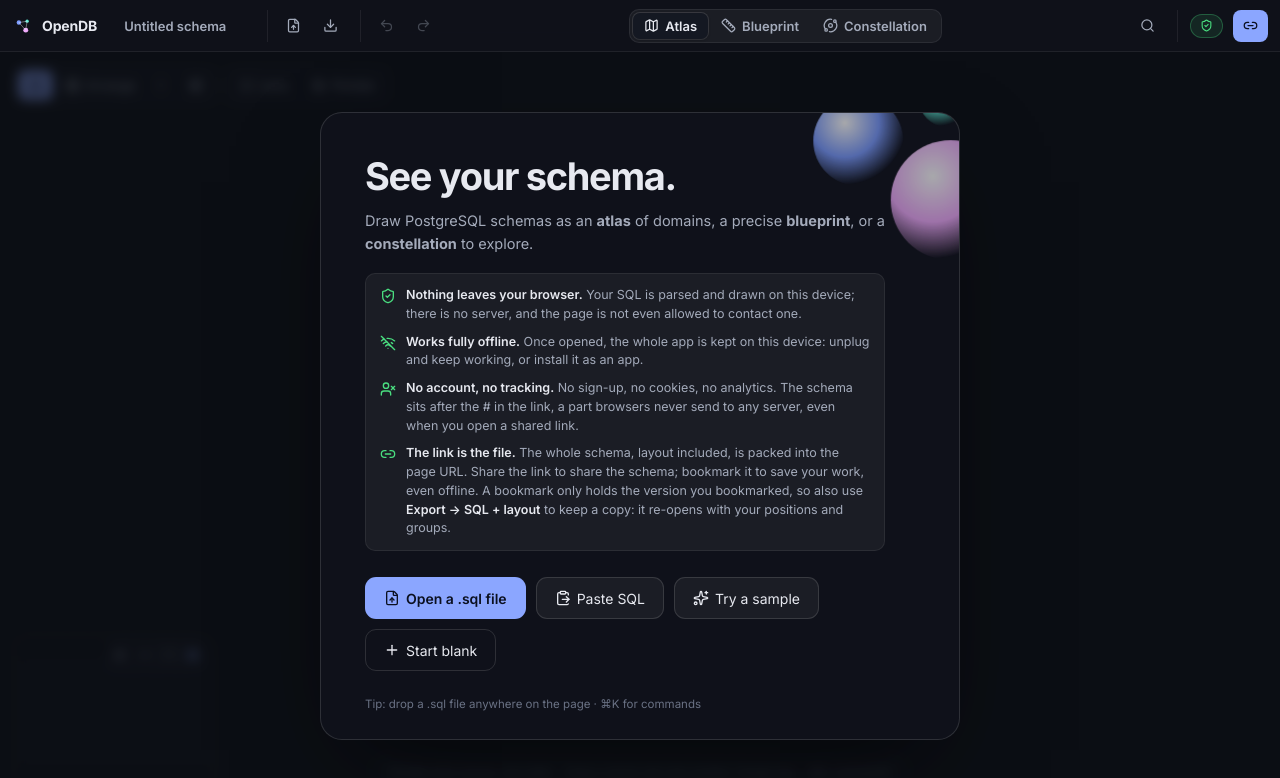
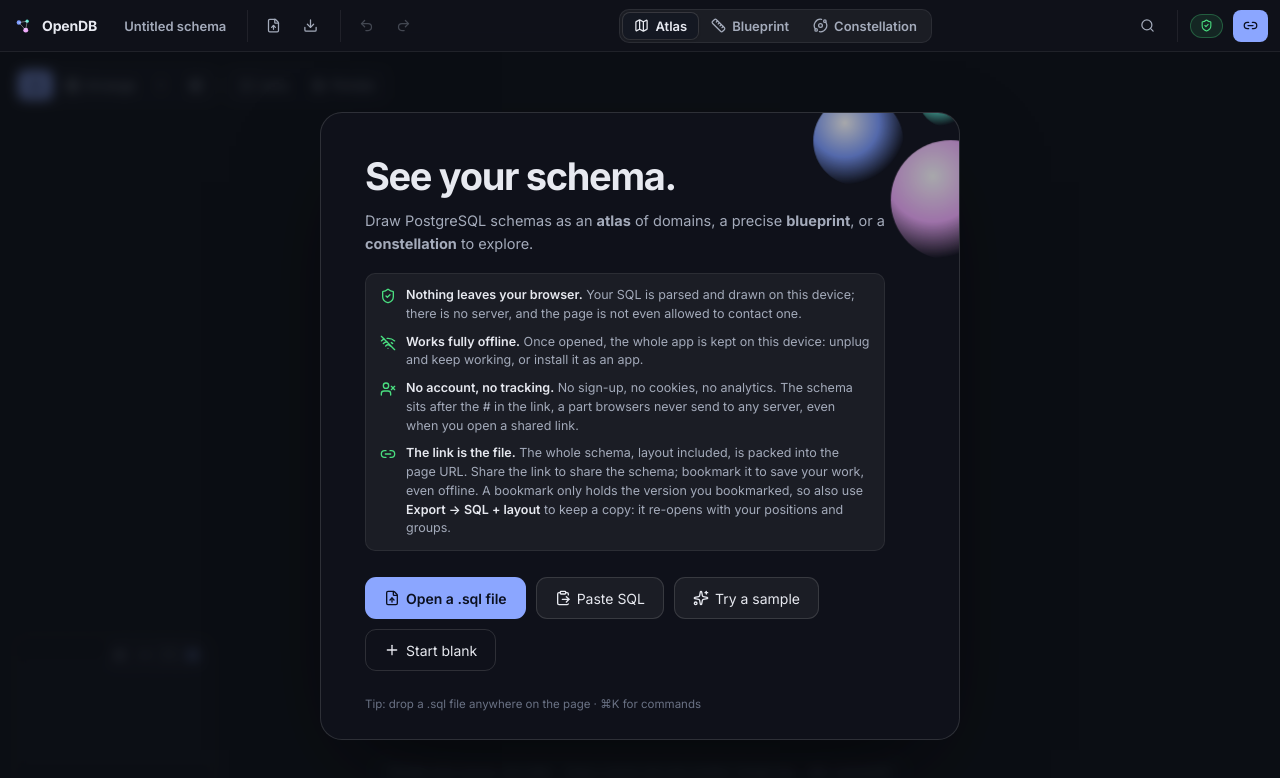
Before and after one commit to Valkea/OpenDBEditor, a React (Vite) app: page / in a window 1280 px wide. Shown: the top 778 px of the page. Built offline with nearby package versions, Linux system fonts and the light colour scheme.

Commit message:
Size the schema name box to the name, capped at 220px, instead of always taking 220px

```diff
--- a/src/panels/TopBar.tsx
+++ b/src/panels/TopBar.tsx
@@ -159,6 +159,7 @@
         <Brand />
         <input
           className="schema-name"
+          size={Math.max(4, schema.name.length)}
           value={schema.name}
           onChange={(e) => st().commit((d) => void (d.name = e.target.value), 'schema-name')}
           spellCheck={false}
@@ -196,6 +197,7 @@
       <Brand />
       <input
         className="schema-name"
+          size={Math.max(4, schema.name.length)}
         value={schema.name}
         onChange={(e) => st().commit((d) => void (d.name = e.target.value), 'schema-name')}
         spellCheck={false}
--- a/src/styles/app.css
+++ b/src/styles/app.css
@@ -125,7 +125,11 @@
   border-radius: 8px;
   padding: 5px 8px;
   font-weight: 550;
-  width: 220px;
+  /* as wide as the name, up to a cap; older browsers fall back on the size attribute */
+  field-sizing: content;
+  width: auto;
+  min-width: 60px;
+  max-width: 220px;
   color: var(--text-dim);
 }
 .schema-name:hover { border-color: var(--line); }
@@ -156,9 +160,9 @@
 .tb-sep { width: 1px; height: 18px; margin: 0 5px; background: var(--line); flex: none; }
 /* the view names go last: they are what tells the three views apart */
 @media (max-width: 980px) { .tb-label-view { display: none; } }
-@media (max-width: 1280px) { .tb-label { display: none; } .schema-name { width: 140px; } }
+@media (max-width: 1280px) { .tb-label { display: none; } .schema-name { max-width: 140px; } }
 .menu-glyph { width: 14px; text-align: center; font-family: var(--mono); font-size: 12px; }
-@media (max-width: 1100px) { .schema-name { width: 120px; } }
+@media (max-width: 1100px) { .schema-name { max-width: 120px; } }
 
 .menu { position: relative; }
 .menu-pop {
```
